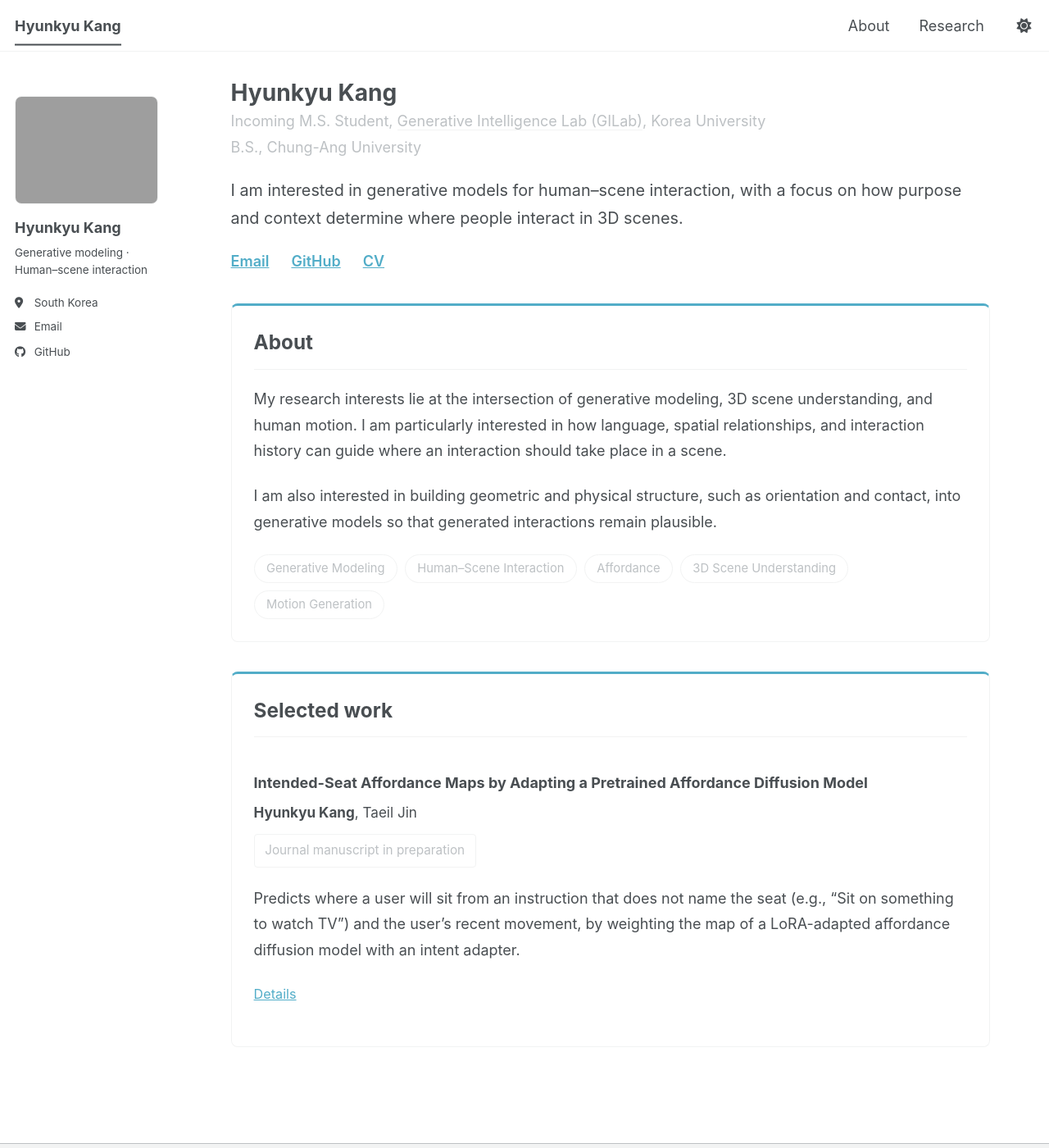
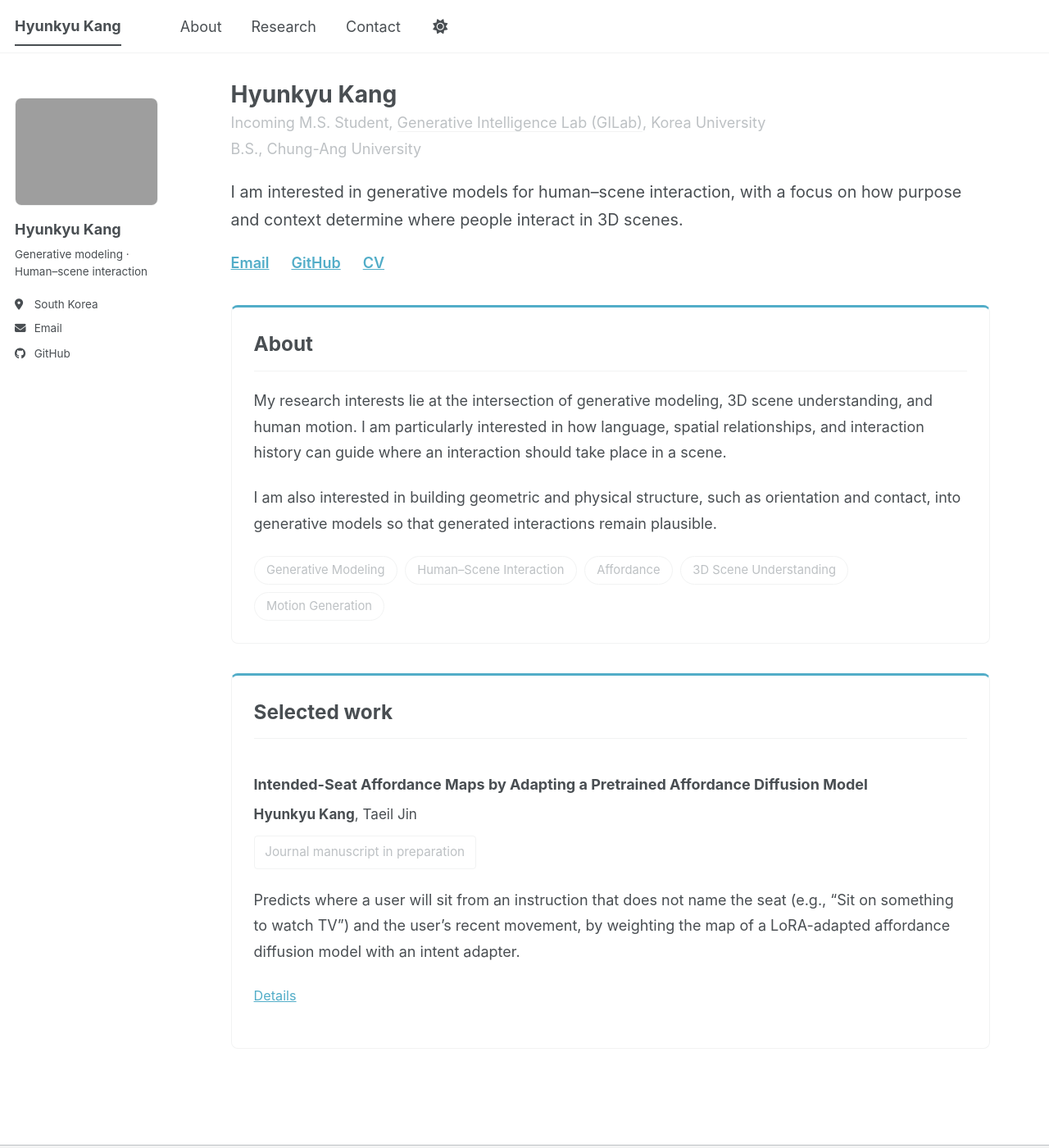
Before and after one commit to khk0606/khk0606.github.io, a Jekyll site: the page built from _pages/about.md, in a window 1280 px wide and 1400 px high. Shown: the whole window at 82% size. Built offline with Jekyll 4.4.1, drawn with Linux system fonts in a browser that asks for light colours; a style sheet for code colours, icons or effects is not loaded.

Commit message:
Add Contact page and tab; keep default nav alignment
Co-Authored-By: Claude Opus 5.5 <noreply@anthropic.com>
Claude-Session: https://claude.ai/code/session_01NNsqVHxAt4sJyQwSMotKyz

```diff
--- a/_data/navigation.yml
+++ b/_data/navigation.yml
@@ -3,3 +3,5 @@ main:
     url: /
   - title: "Research"
     url: /research/
+  - title: "Contact"
+    url: /contact/
--- a/assets/css/personal.css
+++ b/assets/css/personal.css
@@ -74,12 +74,3 @@ body { margin-bottom: 0 !important; }
   color: var(--global-text-color-light);
 }
 .page__content p.research-authors { margin: -.2rem 0 .6rem; font-size: .95em; }
-
-/* Site title on the left, menu links on the right (tablet and wider).
-   Padding keeps the measured width of the link list honest for the greedy-nav script. */
-@media (min-width: 768px) {
-  .greedy-nav .visible-links { margin-left: auto; padding-left: 10rem; }
-  .greedy-nav .visible-links > li.masthead__menu-item--lg {
-    position: absolute; left: 0; top: 50%; transform: translateY(-50%);
-  }
-}
```
Also changed, not shown: _pages/contact.md (added, +8 -0 lines).
